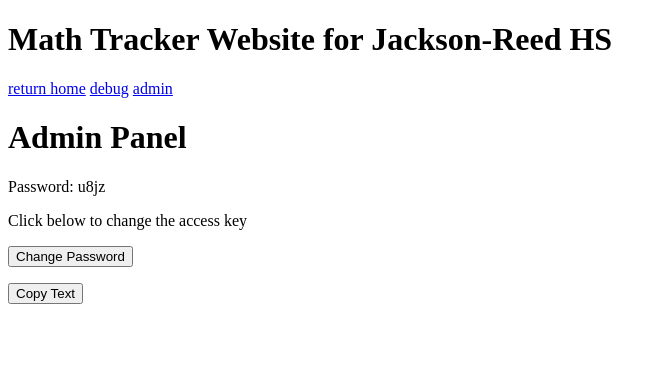
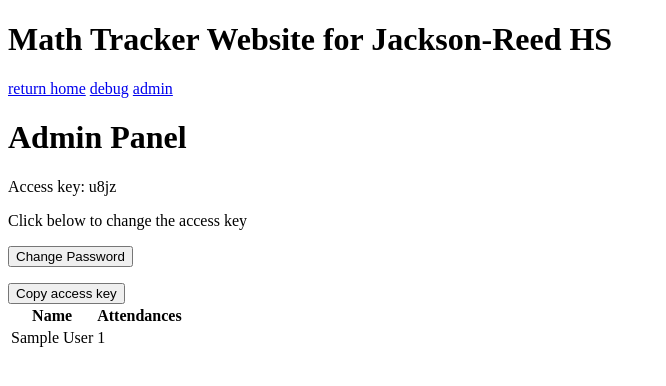
Before and after one commit to whoy51/math-tracker, a Flask app: page /admin in a window 1280 px wide. Shown: the top 386 px of the page, without its empty margins (0-666 px from the left). Run offline with Flask 3, Linux system fonts and the light colour scheme; tables that the repository leaves empty hold one stand-in row (values such as "Sample post").

Commit message:
add table to admin. success screen instead of debug

```diff
--- a/app.py
+++ b/app.py
@@ -29,7 +29,7 @@
 
 
 class RegisterForm(FlaskForm):
-    name = StringField('Full name', validators=[InputRequired(), Length(min=4, max=80)])
+    name = StringField('Full Name', validators=[InputRequired(), Length(min=4, max=80)])
     studentid = StringField('Student ID', validators=[InputRequired(), Length(min=7, max=7)])
     key = StringField('Access Key', validators=[InputRequired(), Length(min=4, max=4)])
     submit = SubmitField('Sign Up')
@@ -63,7 +63,7 @@
             cur.execute("INSERT INTO students (studentid, name, attends) VALUES (?, ?, 1)", (studentid, name))
         conn.commit()
         cur.close()
-        return redirect(url_for('sql'))
+        return render_template('success.html')
     else:
         print("invalid key")
         return render_template('index.html', form=form, message="Please ask your teacher for a valid access key")
@@ -106,7 +106,13 @@
 @app.route('/admin', methods=['GET', 'POST'])
 def admin():
     if request.method == 'GET':
-        return render_template('admin.html', password=accesskey, form=ChangePasswordForm())
+        conn = sqlite3.connect('database.db')
+        cur = conn.cursor()
+        cur.execute("SELECT name, attends FROM students")
+        rows = cur.fetchall()
+        cur.close()
+        return render_template('admin.html', password=accesskey, form=ChangePasswordForm(), data=rows)
+
     if request.method == 'POST':
         generateRandomAccessKey()
         print(accesskey)
--- a/templates/admin.html
+++ b/templates/admin.html
@@ -4,7 +4,7 @@
 
 <h1>Admin Panel</h1>
 
-<p>Password: {{ password }}</p>
+<p>Access key: {{ password }}</p>
 
 <p>Click below to change the access key</p>
 
@@ -14,7 +14,21 @@
     </p>
 </form>
 
-<button id="copy-button" onclick="copyToClipboard()">Copy Text</button>
+<button id="copy-button" onclick="copyToClipboard()">Copy access key</button>
+
+<table>
+  <tr>
+    <th>Name</th>
+    <th>Attendances</th>
+  </tr>
+    {% for item in data %}
+  <tr>
+    <td>{{ item[0] }}</td>
+    <td>{{ item[1] }}</td>
+  </tr>
+    {% endfor %}
+</table>
+
 
 <script>
     function copyToClipboard() {
```
Also changed, not shown: templates/success.html (added, +8 -0 lines).
